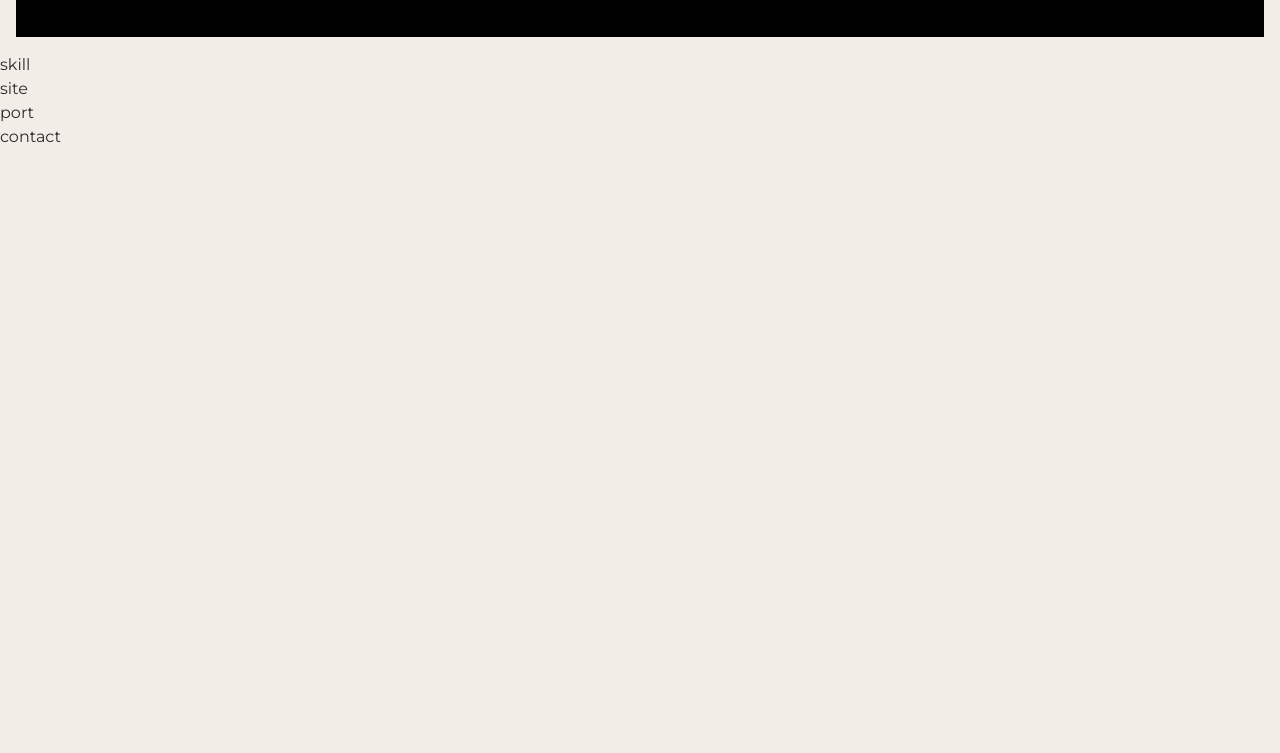
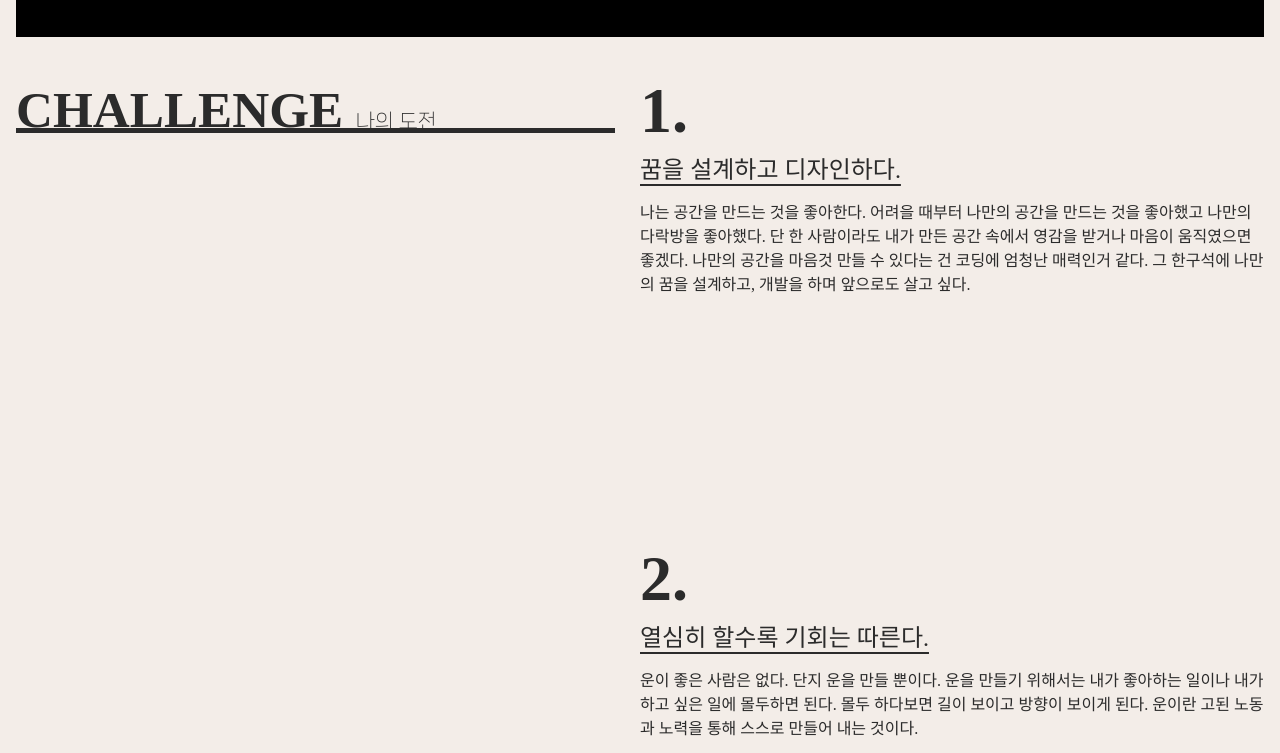
Before and after one commit to Johnnormal/port2025-vite, a website built with Vite: page port2025-vite/src/index.html in a window 1280 px wide. Shown: the part 747-1500 px from the top of the page. Before the commit the page ends 896 px from the top, so only its background shows below. Built offline with nearby package versions, Linux system fonts and the light colour scheme; a small style sheet from the web is missing; files whose address does not match are found by name; a web font is replaced by a local one.

Commit message:
😥 스킬영영 완료

```diff
--- a/port2025-vite/src/assets/css/section/skill.css
+++ b/port2025-vite/src/assets/css/section/skill.css
@@ -1,3 +1,68 @@
-#skill {
+.skill__inner {
+    padding: 16px;
+    display: flex;
+    justify-content: space-between;
+}
+.skill__title {
+    position: sticky;
+    top: 70px;
+    left: 0;
+    width: 48%;
+    height: 5vw;
+    font-size: 4vw;
+    font-weight: 900;
+    line-height: 1.6;
+    font-family: var(--mainKor-font);
+    text-transform: uppercase;
+    color: var(--black100);
+    border-bottom: 0.4vw solid var(--black100);
 
 }
+.skill__title em {
+    font-size: 1.25rem;
+    font-weight: 400;
+    line-height: 2;
+
+}
+.skill__desc {
+    width: 50%;
+}
+.skill__desc span {
+    font-size: 5vw;
+    line-height: 1;
+    font-weight: 700;
+    line-height: 1.3;
+    font-family: var(--mainNum-font);
+}
+.skill__desc h3 {
+    font-size: 1.5rem;
+    text-decoration: underline;
+    text-underline-position: under;
+    margin-bottom: 1vw;
+    font-family: var(--mainNum-font);
+}
+.skill__desc p {
+    margin-bottom: 30vh;
+    font-family: var(--mainNum-font);
+
+}
+
+@media (max-width: 800px) {
+    .skill__inner {
+        flex-direction: column;
+    }
+    .skill__title {
+        width: 100%;
+        margin-bottom: 10vw;
+        font-size: 30px;
+        height: auto;
+        top: 68px;
+        background-color: var(--mainBg-color);
+    }
+    .skill__desc {
+        width: 100%;
+    }
+    .skill__desc span {
+        font-size: 20vw;
+    }
+}
--- a/port2025-vite/src/assets/css/setting/fonts.css
+++ b/port2025-vite/src/assets/css/setting/fonts.css
@@ -1,6 +1,17 @@
 @import url("https://fonts.googleapis.com/css2?family=Montserrat:wght@100;200;300;400;500;600;700;800;900&display=swap");
 @import url("https://websfont.github.io/nanumSquareNeo/nanumSquareNeo.css");
 @import url("https://websfont.github.io/gmarket/gmarket.css");
+@font-face {
+    font-family: 'NanumSquareNeo';
+    src: url('../../fonts/NanumSquareNeoTTF-aLt.woff2') format('woff2');
+    font-weight: 400;
+    font-style: normal;
+}
+@font-face {
+    font-family: 'nanumSquareNeo';
+    src: url('../../fonts/NanumSquareNeoTTF-bBd.woff2') format('woff2'); /* Bold */
+    font-weight: 700;
+}
 
 .mont {
     font-family: "Montserrat";
--- a/port2025-vite/src/index.html
+++ b/port2025-vite/src/index.html
@@ -55,9 +55,9 @@
     <main id="main" role="main">
         <section id="intro">
             <div class="intro__inner">
-                <div class="intro__title">
+                <h2 class="intro__title">
                     port developer
-                </div>
+                </h2>
                 <div class="intro_lines" aria-hidden="true">
                     <span class="line"></span>
                     <span class="line"></span>
@@ -91,7 +91,43 @@
         <!-- //intro -->
 
         <section id="skill">
-            skill
+            <div class="skill__inner">
+                <h2 class="skill__title">
+                    Challenge <em>나의 도전</em>
+                </h2>
+                <div class="skill__desc">
+                    <div>
+                        <span>1.</span>
+                        <h3>꿈을 설계하고 디자인하다.</h3>
+                        <p>
+                            나는 공간을 만드는 것을 좋아한다.
+                            어려을 때부터 나만의 공간을 만드는 것을 좋아했고 나만의 다락방을 좋아했다.
+                            단 한 사람이라도 내가 만든 공간 속에서 영감을 받거나 마음이 움직였으면 좋겠다.
+                            나만의 공간을 마음것 만들 수 있다는 건 코딩에 엄청난 매력인거 같다.
+                            그 한구석에 나만의 꿈을 설계하고, 개발을 하며 앞으로도 살고 싶다.
+                        </p>
+                    </div>
+                    <div>
+                        <span>2.</span>
+                        <h3>열심히 할수록 기회는 따른다.</h3>
+                        <p>
+                            운이 좋은 사람은 없다. 단지 운을 만들 뿐이다.
+                            운을 만들기 위해서는 내가 좋아하는 일이나 내가 하고 싶은 일에 몰두하면 된다.
+                            몰두 하다보면 길이 보이고 방향이 보이게 된다.
+                            운이란 고된 노동과 노력을 통해 스스로 만들어 내는 것이다.
+                        </p>
+                    </div>
+                    <div>
+                        <span>3.</span>
+                        <h3>나에게 정직하다.</h3>
+                        <p>
+                            정직은 다른 사람보다 나에게 큰 의미를 부여해야 한다.
+                            자신이 정직하지 않으면 진정으로 원하는 일을 열정적으로 밀고 나갈 수 없다.
+                            마음에서 우러나오는 일을 해야 정직해지며 삶을 더 즐길 줄 알게 된다.
+                        </p>
+                    </div>
+                </div>
+            </div>
         </section>
         <!-- //skill -->
 
```
Also changed, not shown: port2025-vite/src/assets/fonts/NanumSquareNeoTTF-aLt.woff2 (added), port2025-vite/src/assets/fonts/NanumSquareNeoTTF-cBd.woff2 (added).
